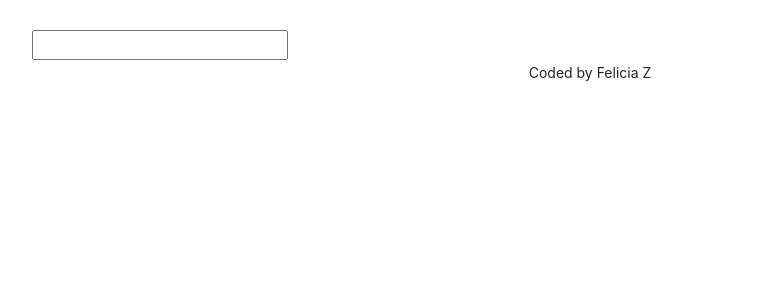
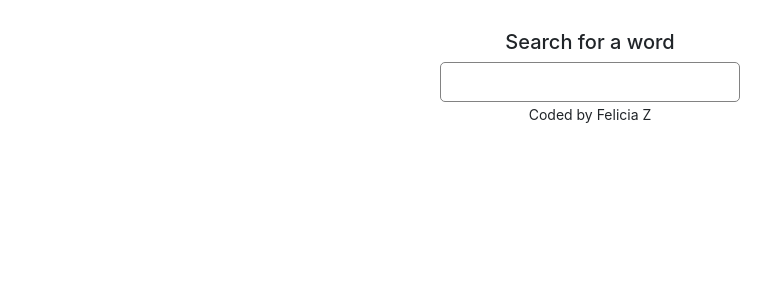
Before and after one commit to FellanZ/dictionary-project, a React (Create React App) app: page / in a window 1280 px wide. Shown: the top 300 px of the page, without its empty margins (50-821 px from the left). Built offline with nearby package versions, Linux system fonts and the light colour scheme.

Commit message:
Added some styling

```diff
--- a/src/Dictionary.css
+++ b/src/Dictionary.css
@@ -0,0 +1,20 @@
+.Dictionary {
+  max-width: 960px;
+  margin: 0 auto;
+}
+
+.Dictionary .search-title {
+  text-align: center;
+  font-size: 20px;
+}
+.Dictionary .search-input {
+  display: block;
+  height: 40px;
+  color: #666;
+  font-size: 18px;
+  line-height: 21px;
+  border: 1px solid #828282;
+  border-radius: 5px;
+  width: 300px;
+  margin: 0 auto;
+}
--- a/src/Dictionary.js
+++ b/src/Dictionary.js
@@ -26,7 +26,12 @@ export default function Dictionary() {
   return (
     <div className="Dictionary">
       <form onSubmit={search}>
-        <input type="search" onChange={handleKeywordChange} />
+        <h1 className="search-title">Search for a word</h1>
+        <input
+          type="search"
+          className="search-input"
+          onChange={handleKeywordChange}
+        />
       </form>
       <Results results={results} />
     </div>
```
